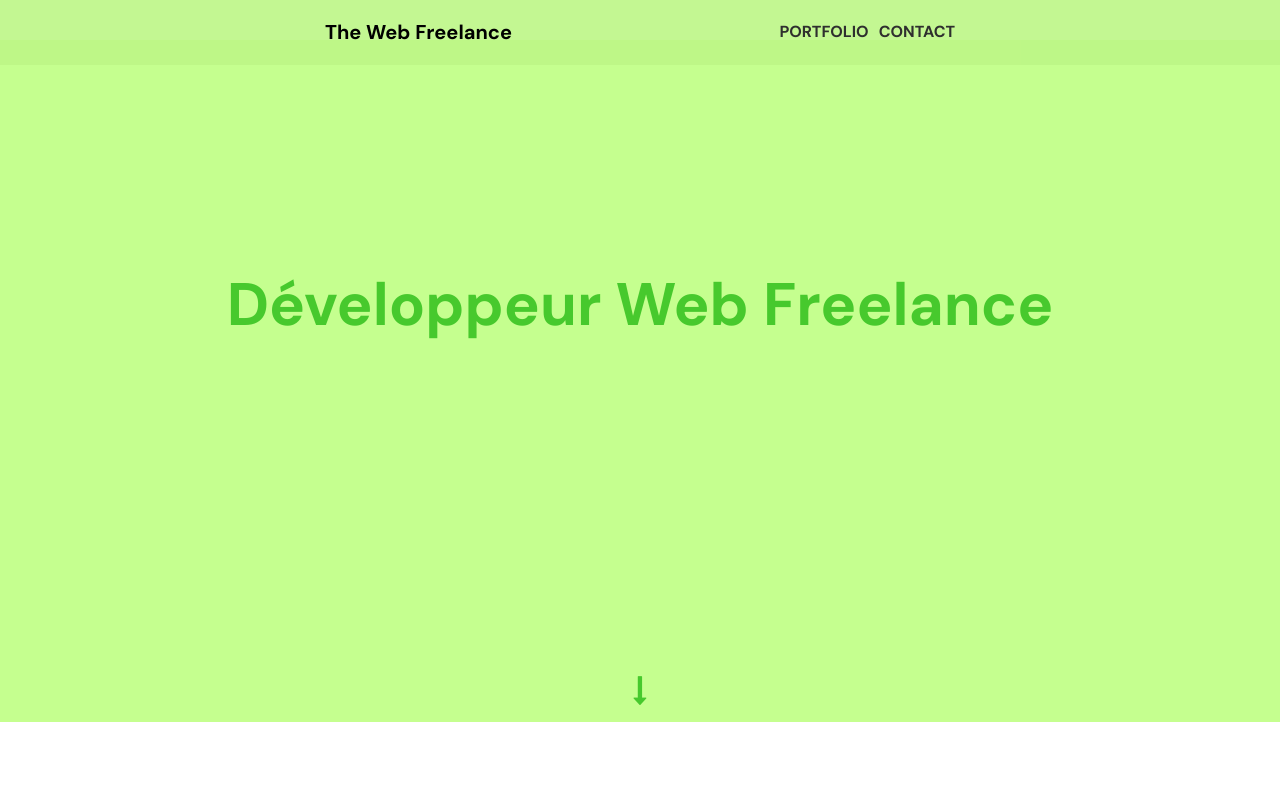
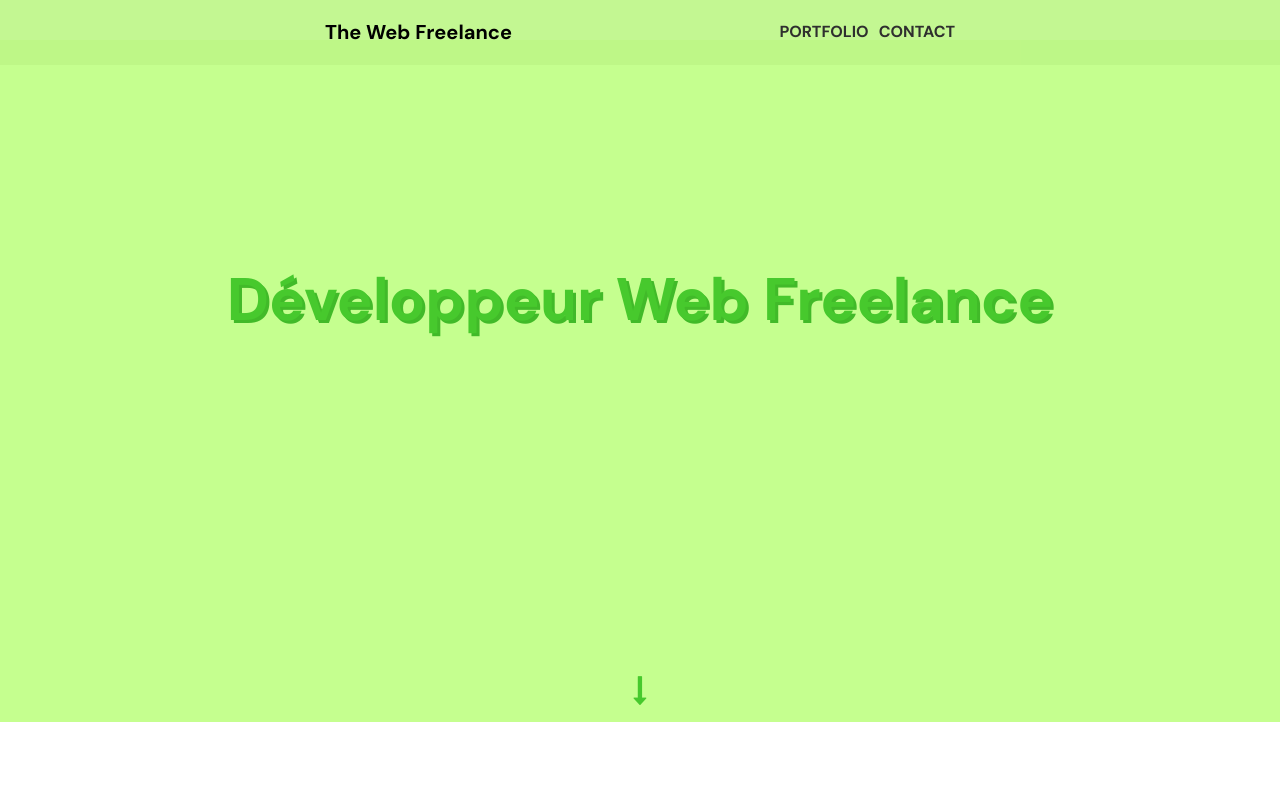
Before and after one commit to Ooggle/thewebfreelance, a plain HTML site: page index.html in a window 1280 px wide. Shown: the top 800 px of the page. Drawn offline with Linux system fonts and the light colour scheme.

Commit message:
add parallax to titles and more style

```diff
--- a/assets/css/landing.css
+++ b/assets/css/landing.css
@@ -29,6 +29,10 @@ a{
     font-size: 60px;
     padding-top: 230px;
     padding-bottom: 300px;
+}
+
+.landing-title{
+	text-shadow: 3px 3px 0px #41ba29;
 }
 
 .top-bar-text-handler{
--- a/index.html
+++ b/index.html
@@ -25,7 +25,7 @@
 	</div>
 	<div id="luxy">
 		<div class="full-header-handler">
-			<h1>Développeur Web Freelance</h1>
+			<h1 class="landing-title luxy-el" data-speed-y="12" data-offset="-5">Développeur Web Freelance</h1>
 			<p class="icon-arrow"><span onclick="start_transition()" class="pointer little-padding"><span class="icon-long-arrow-down"></span></span></p>
 		</div>
 		<div id="div-start" class="modulable-part">
```
Also changed, not shown: portfolio.html (+1 -1 lines).
